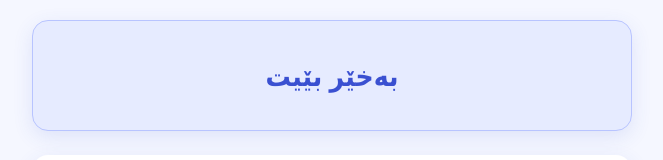
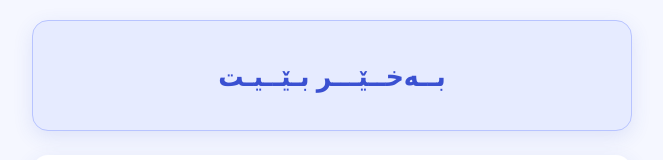
Before and after one commit to meem-platform/bookfinder, a plain HTML site: page index.html in a window 1280 px wide. Shown: the top 160 px of the page, without its empty margins (308-971 px from the left). Drawn offline with Linux system fonts and the light colour scheme; a web font is replaced by a local one.

```diff
--- a/index.html
+++ b/index.html
@@ -165,7 +165,7 @@
   <div class="container">
     <!-- Welcome Card -->
     <div class="card welcome-card">
-      <h1 class="kurdish-text">بەخێر بێیت</h1>
+      <h1 class="kurdish-text">بــەخــێـــر بـێــیـت</h1>
     </div>
 
     <!-- Main Content Card -->
```
